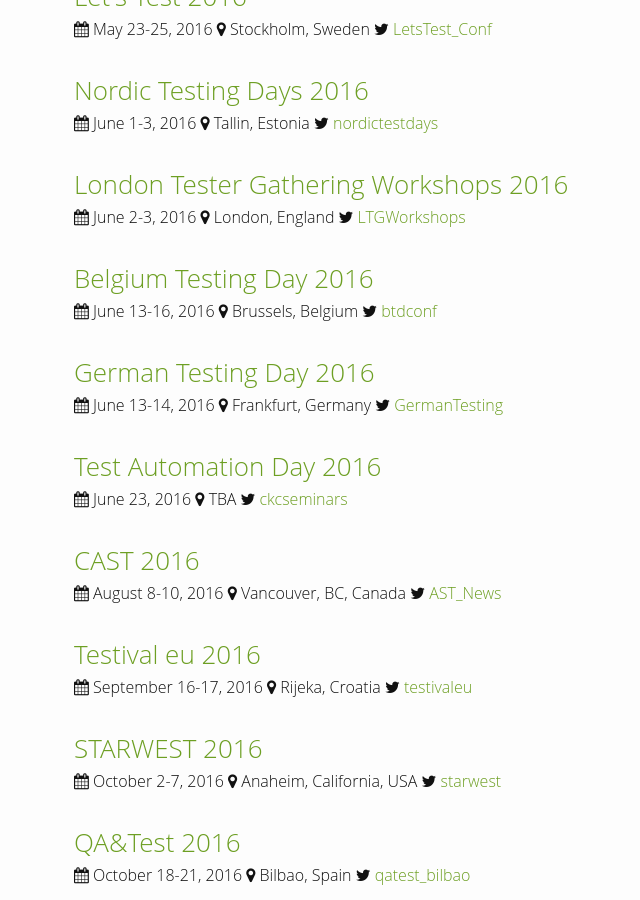
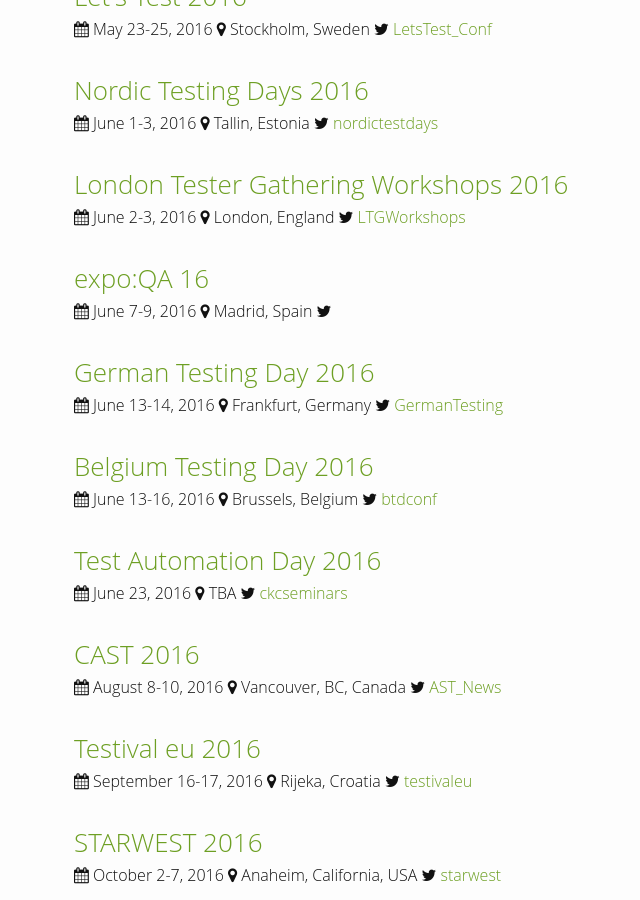
Before and after one commit to TestingConferences/testingconferences.github.io, a Jekyll site: the page built from index.html, in a window 1280 px wide and 900 px high, scrolled down 1683 px. Shown: the whole window, without its empty margins (196-836 px from the left). Built offline with Jekyll 4.4.1, drawn with Linux system fonts in a browser that asks for light colours.

Commit message:
Added expo:qa

```diff
--- a/_data/current.yml
+++ b/_data/current.yml
@@ -110,17 +110,22 @@
   url: https://skillsmatter.com/conferences/7219-london-tester-gathering-workshops-2016
   twitter: LTGWorkshops
 
-- name: Belgium Testing Day 2016
-  location: Brussels, Belgium
-  dates: "June 13-16, 2016"
-  url: http://btdconf.com/
-  twitter: btdconf
+- name: expo:QA 16
+  location: Madrid, Spain
+  dates: "June 7-9, 2016"
+  url: http://www.expoqa.com/en/preprograma.php?pagina=4
 
 - name: German Testing Day 2016
   location: Frankfurt, Germany
   dates: "June 13-14, 2016"
   url: http://germantestingday.info/
   twitter: GermanTesting
+
+- name: Belgium Testing Day 2016
+  location: Brussels, Belgium
+  dates: "June 13-16, 2016"
+  url: http://btdconf.com/
+  twitter: btdconf
 
 - name: Test Automation Day 2016
   location: TBA
```
